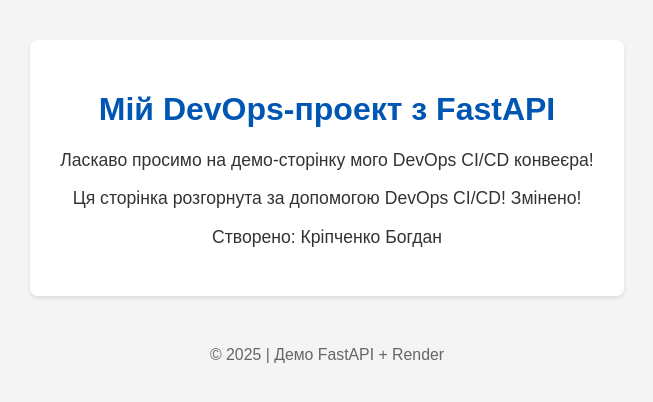
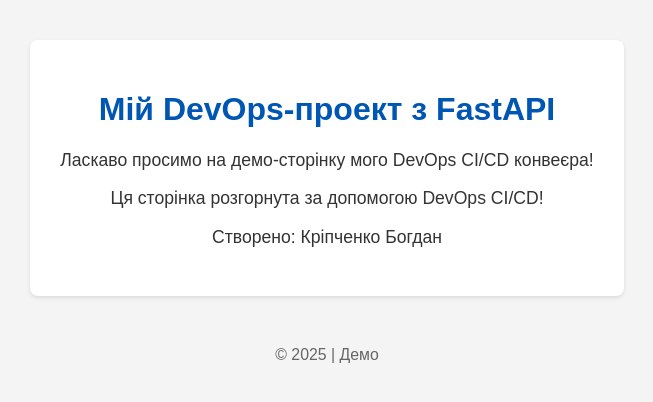
Before and after one commit to gms1k/devops-diploma-ci-cd-demo, a FastAPI app: page / in a window 1280 px wide. Shown: the top 402 px of the page, without its empty margins (313-966 px from the left). Run offline with FastAPI, Linux system fonts and the light colour scheme.

Commit message:
Перевірка_2

```diff
--- a/templates/index.html
+++ b/templates/index.html
@@ -36,11 +36,11 @@
     <div class="container">
         <h1>{{ title }}</h1>
         <p>{{ content }}</p>
-         <p>Ця сторінка розгорнута за допомогою DevOps CI/CD! Змінено!</p>
+         <p>Ця сторінка розгорнута за допомогою DevOps CI/CD!</p>
         <p>Створено: {{ author }}</p>
     </div>
     <footer>
-        <p>&copy; {{ year }} | Демо FastAPI + Render</p>
+        <p>&copy; {{ year }} | Демо</p>
     </footer>
 </body>
 </html>
```
